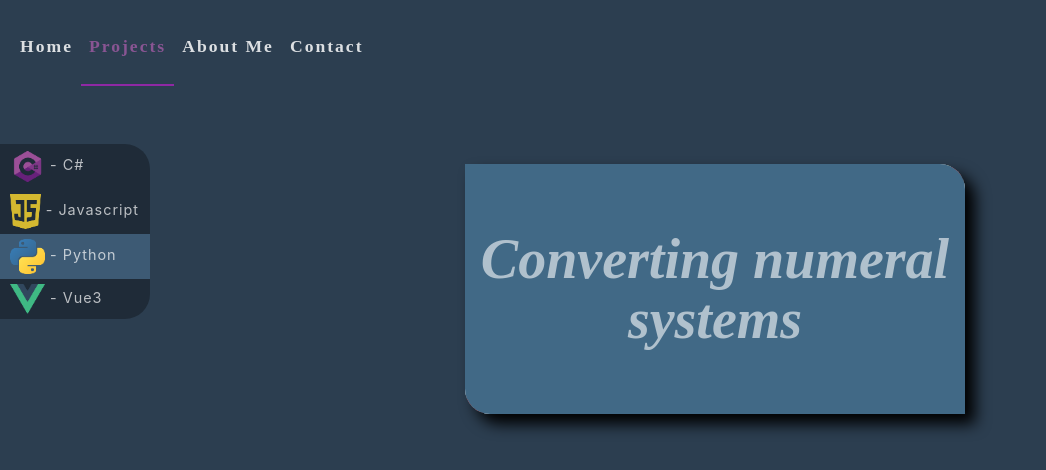
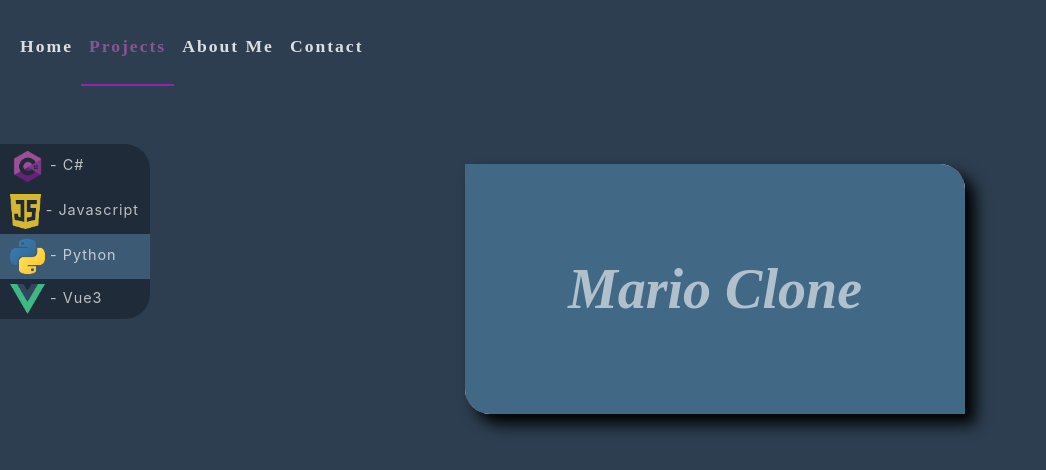
Before and after one commit to VanMeerbeeckBenny/Portfolio, a Vue app: page /project/python in a window 1280 px wide. Shown: the top 470 px of the page, without its empty margins (0-1046 px from the left). Built offline with nearby package versions, Linux system fonts and the light colour scheme.

Commit message:
Adjust text

```diff
--- a/src/views/PythonProjectView.vue
+++ b/src/views/PythonProjectView.vue
@@ -7,9 +7,9 @@ const colorClass = "python-overlay-color"
 </script>
 
 <template>
-    <ProjectCard project-name="Converting numeral systems"
+    <ProjectCard project-name="Mario Clone"
                  :picture-path= convertingNumeral
-                 title-and-alt="Converting numeral systems"
+                 title-and-alt="Mario Clone"
                  :style-class= colorClass />
 
 </template>
```
